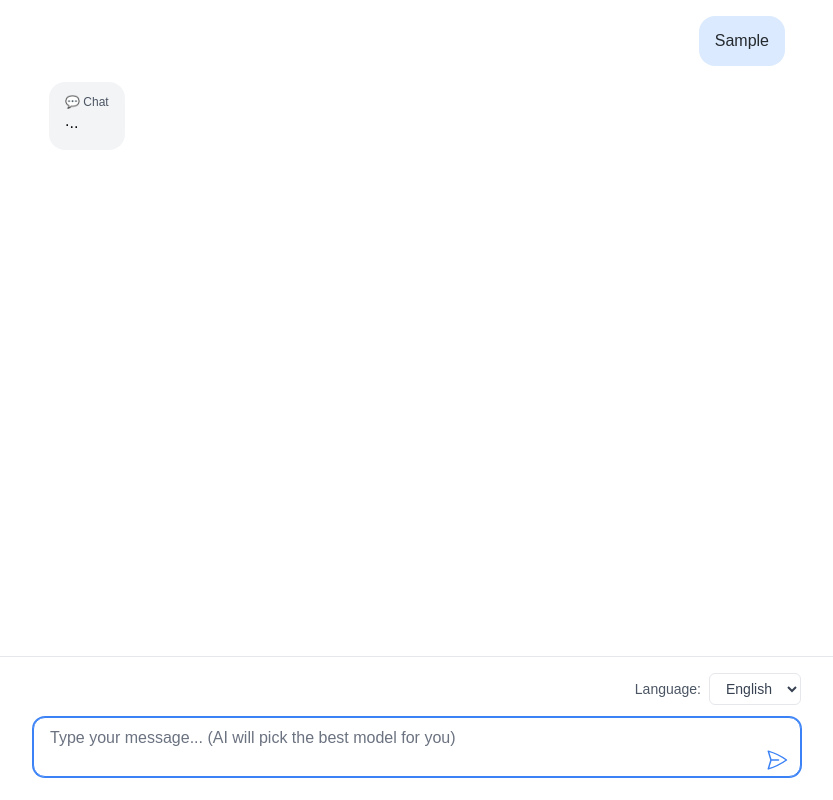
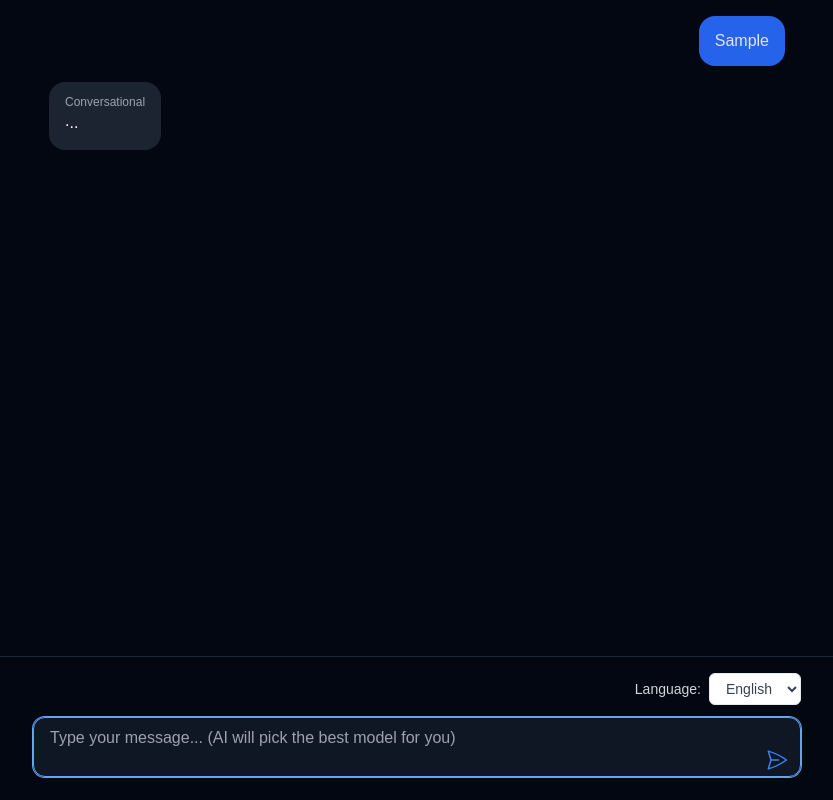
Before and after one commit to nerissa666/portfolio, a Next.js app: page /chat in a window 1280 px wide. Both pictures are taken after typing "Sample" into the empty fields and a click on the button 1000 px from the left and 760 px from the top of the page. Shown: the whole page, without its empty margins (223-1056 px from the left). Built offline with nearby package versions, Linux system fonts and the light colour scheme; no server answers.

Commit message:
dark mode and prompt fixes

```diff
--- a/app/chat/_chat.tsx
+++ b/app/chat/_chat.tsx
@@ -59,7 +59,7 @@ const LanguageSelector = React.memo(
     <div className="mb-3 flex items-center justify-end gap-2">
       <label
         htmlFor="language-select"
-        className="text-sm text-gray-600 font-medium"
+        className="text-sm text-gray-300 font-medium"
       >
         {language === "zh" ? "语言：" : "Language:"}
       </label>
@@ -96,20 +96,22 @@ const Message = React.memo(
       >
         <div
           className={`max-w-[85%] rounded-2xl px-4 py-3 text-left ${
-            message.role === "user" ? "bg-blue-100" : "bg-gray-100"
+            message.role === "user"
+              ? "bg-blue-600 text-gray-50"
+              : "bg-gray-700/50 text-gray-50"
           }`}
         >
           {message.role === "assistant" && message.mode && (
-            <div className="text-xs text-gray-600 mb-1">
+            <div className="text-xs text-gray-400 mb-1">
               {message.mode === "reasoning" &&
-                (language === "zh" ? "🤔 思考模式" : "🤔 Reasoning")}
+                (language === "zh" ? "分析模式" : "Analytical")}
               {message.mode === "casual" &&
-                (language === "zh" ? "💬 聊天模式" : "💬 Chat")}
+                (language === "zh" ? "对话模式" : "Conversational")}
               {message.mode === "serious" &&
-                (language === "zh" ? "📝 专业模式" : "📝 Serious")}
+                (language === "zh" ? "专业模式" : "Professional")}
             </div>
           )}
-          <div className="prose max-w-none">
+          <div className="prose prose-invert max-w-none prose-pre:bg-gray-800/50">
             {message.content !== "\u200B" ? (
               <MarkdownContent content={message.content} />
             ) : (
@@ -149,9 +151,9 @@ const ChatInput = React.memo(
             ? "输入消息...(AI会自动选择模型)"
             : "Type your message... (AI will pick the best model for you)"
         }
-        className="w-full rounded-xl border border-gray-300 bg-white px-4 py-2 pr-12
-          text-gray-900 placeholder-gray-500
-          focus:border-blue-500 focus:ring-1 focus:ring-blue-500 focus:outline-none
+        className="w-full rounded-xl border border-gray-600 bg-gray-800/50 px-4 py-2 pr-12
+          text-gray-100 placeholder-gray-400
+          focus:border-blue-400 focus:ring-1 focus:ring-blue-400 focus:outline-none
           resize-none h-[60px]"
         disabled={isLoading}
         onKeyDown={(e) => {
@@ -272,7 +274,6 @@ export const ChatInterface = () => {
       // Process each chunk of the streamed response
       for await (const obj of generator) {
         const { text, mode, firstChunkOfNewMessage } = obj;
-        console.log(obj);
 
         if (firstChunkOfNewMessage) {
           // Start a new message when we receive the first chunk
@@ -317,11 +318,11 @@ export const ChatInterface = () => {
   };
 
   return (
-    <div className="fixed inset-0 flex flex-col bg-white">
+    <div className="fixed inset-0 flex flex-col bg-gray-950">
       <div className="flex-1 overflow-hidden">
         <div className="h-full mx-auto w-full max-w-3xl">
           <div
-            className="h-full overflow-y-auto p-4 pb-[50vh]"
+            className="h-full overflow-y-auto p-4 pb-[50vh] text-gray-100"
             ref={messagesContainerRef}
           >
             {messages.map((message, index) => (
@@ -332,7 +333,7 @@ export const ChatInterface = () => {
         </div>
       </div>
 
-      <div className="p-4 bg-white border-t border-gray-200 fixed bottom-0 left-0 right-0">
+      <div className="p-4 bg-gray-950 border-t border-gray-800 fixed bottom-0 left-0 right-0">
         <div className="mx-auto w-full max-w-3xl">
           <form onSubmit={handleSubmit} className="relative">
             <LanguageSelector
--- a/app/chat/chat.action.ts
+++ b/app/chat/chat.action.ts
@@ -99,19 +99,20 @@ export async function* getChatResponse(
     await streamText({
       model,
       messages: [
-        ...messages,
         {
           role: "system",
           content: systemPrompt,
         },
+        ...messages,
       ],
     }).textStream
   ).getReader();
+
   console.log(
-    `Replied to "${
+    `replied "${
       messages[messages.length - 2]?.content || "None - first message"
     }" ` +
-      `with "${lastMessage.content}" ` +
+      `to "${lastMessage.content}" ` +
       `using ${modelId} (${selectedMode} mode)`
   );
 
--- a/app/chat/markdown.css
+++ b/app/chat/markdown.css
@@ -1,5 +1,5 @@
 .markdown {
-  color: #24292e;
+  color: #e1e4e8;
   line-height: 1.6;
   word-wrap: break-word;
 }
@@ -14,13 +14,13 @@
 .markdown h1 {
   font-size: 2em;
   padding-bottom: 0.3em;
-  border-bottom: 1px solid #eaecef;
+  border-bottom: 1px solid #30363d;
 }
 
 .markdown h2 {
   font-size: 1.5em;
   padding-bottom: 0.3em;
-  border-bottom: 1px solid #eaecef;
+  border-bottom: 1px solid #30363d;
 }
 
 .markdown h3 {
@@ -37,7 +37,7 @@
 
 .markdown h6 {
   font-size: 0.85em;
-  color: #6a737d;
+  color: #8b949e;
 }
 
 .markdown p {
@@ -47,8 +47,8 @@
 .markdown blockquote {
   margin: 0;
   padding: 0 1em;
-  color: #6a737d;
-  border-left: 0.25em solid #dfe2e5;
+  color: #8b949e;
+  border-left: 0.25em solid #30363d;
 }
 
 .markdown ul, .markdown ol {
@@ -66,7 +66,7 @@
   font-size: 85%;
   padding: 0.2em 0.4em;
   margin: 0;
-  background-color: rgba(27, 31, 35, 0.05);
+  background-color: rgba(240, 246, 252, 0.15);
   border-radius: 3px;
 }
 
@@ -77,7 +77,7 @@
   overflow: auto;
   font-size: 85%;
   line-height: 1.45;
-  background-color: #f6f8fa;
+  background-color: #161b22;
   border-radius: 6px;
 }
 
@@ -93,7 +93,7 @@
 }
 
 .markdown a {
-  color: #0366d6;
+  color: #58a6ff;
   text-decoration: none;
 }
 
@@ -110,7 +110,7 @@
   height: 0.25em;
   padding: 0;
   margin: 24px 0;
-  background-color: #e1e4e8;
+  background-color: #30363d;
   border: 0;
 }
 
@@ -128,14 +128,14 @@
 
 .markdown table th, .markdown table td {
   padding: 6px 13px;
-  border: 1px solid #dfe2e5;
+  border: 1px solid #30363d;
 }
 
 .markdown table tr {
-  background-color: #fff;
-  border-top: 1px solid #c6cbd1;
+  background-color: #0d1117;
+  border-top: 1px solid #30363d;
 }
 
 .markdown table tr:nth-child(2n) {
-  background-color: #f6f8fa;
+  background-color: #161b22;
 }
```
